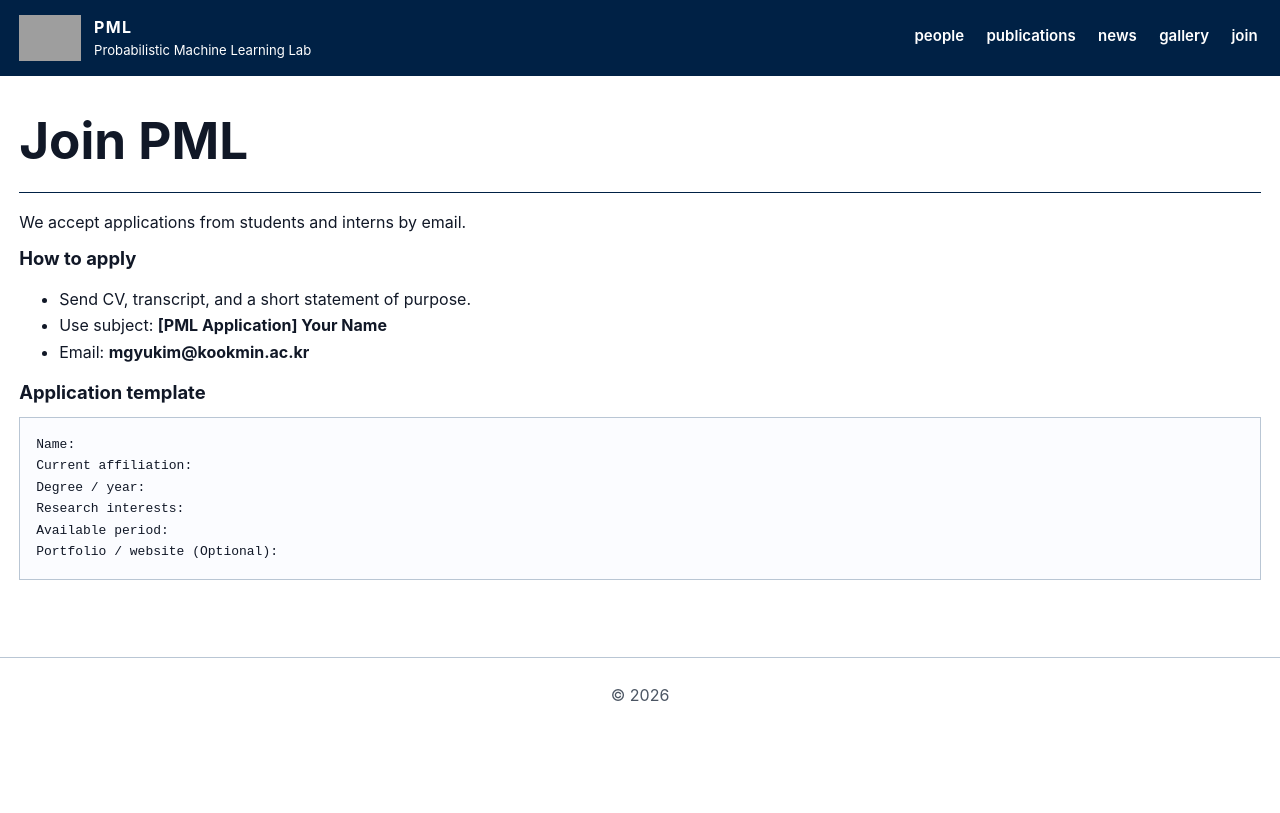
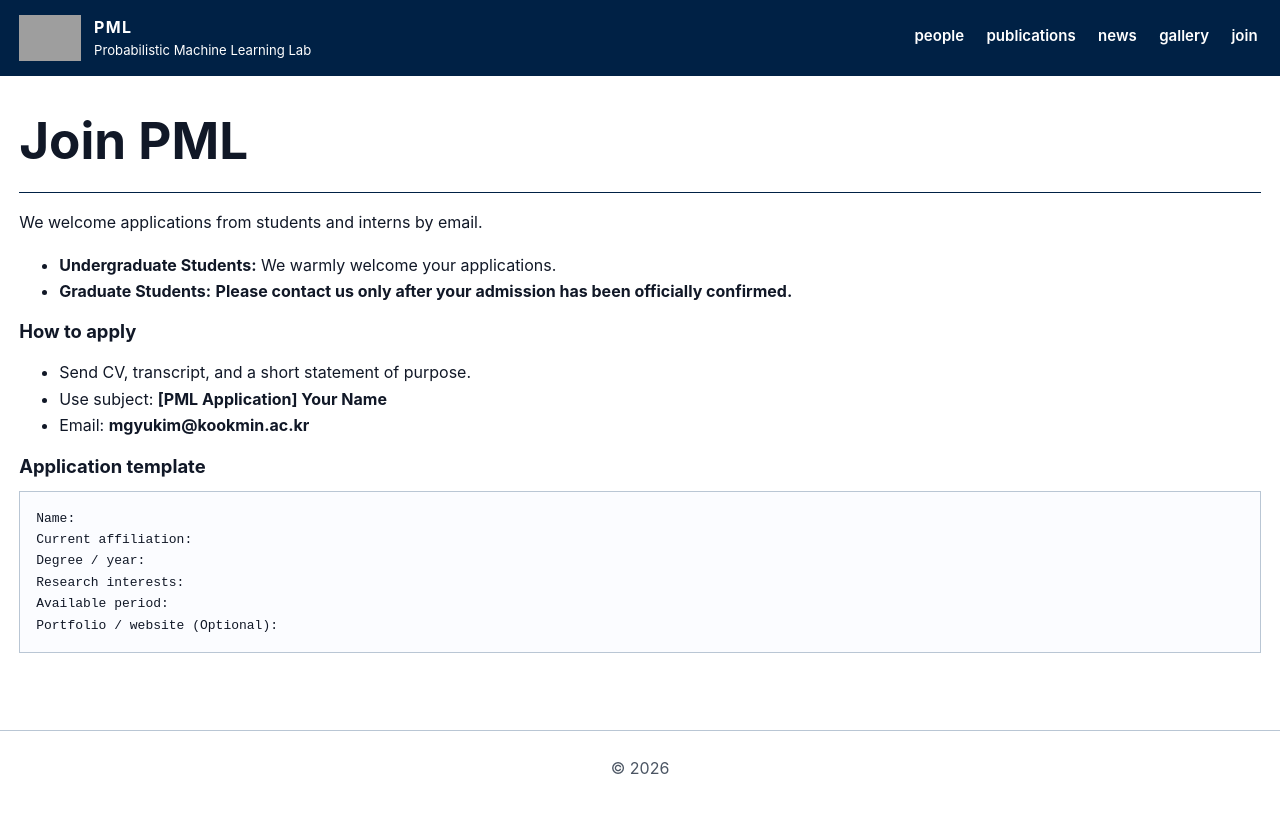
Before and after one commit to MingyuKim87/POML, a Jekyll site: the page built from join.md, in a window 1280 px wide. Shown: the top 813 px of the page. Built offline with Jekyll 4.4.1, drawn with Linux system fonts in a browser that asks for light colours; grey boxes are pictures that could not be loaded.

```diff
--- a/join.md
+++ b/join.md
@@ -9,7 +9,11 @@ permalink: /join/
   </div>
 
   <article class="card">
-    <p>We accept applications from students and interns by email.</p>
+    <p>We welcome applications from students and interns by email.</p>
+    <ul>
+      <li><strong>Undergraduate Students:</strong> We warmly welcome your applications.</li>
+      <li><strong>Graduate Students:</strong> <strong>Please contact us only after your admission has been officially confirmed.</strong></li>
+    </ul>
     <h3>How to apply</h3>
     <ul>
       <li>Send CV, transcript, and a short statement of purpose.</li>
```
Also changed, not shown: _news/2026-03-05-cifar-headliner-news.md (+1 -1 lines), index.md (+1 -1 lines).
